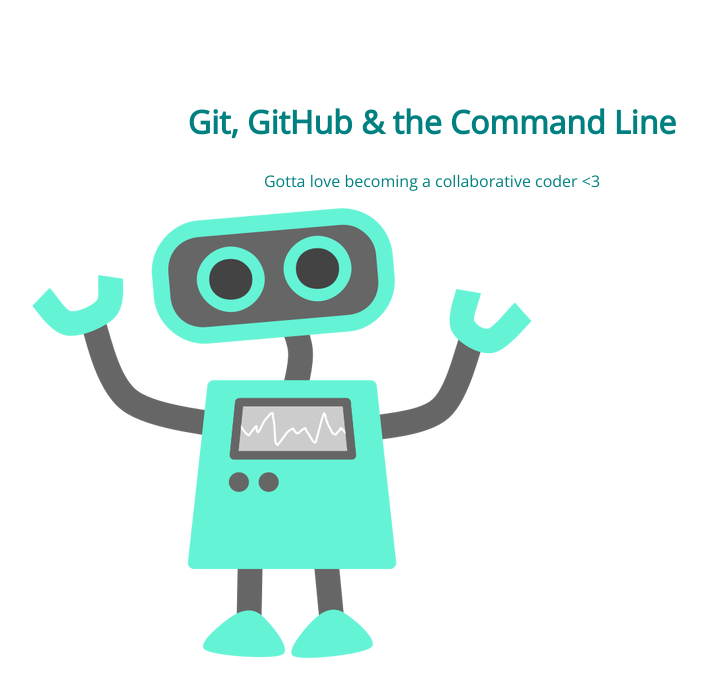
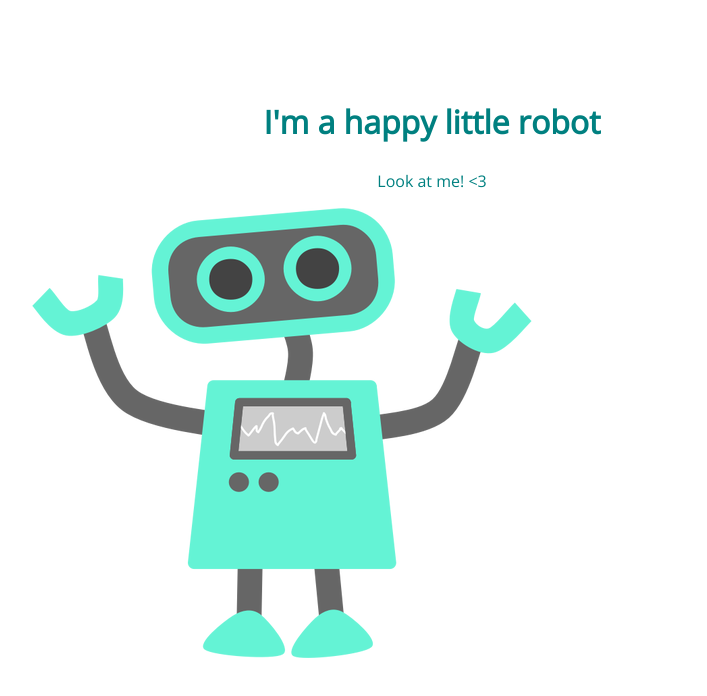
Before and after one commit to Sp3ktor/105-project, a plain HTML site: page index.html in a window 1280 px wide. Shown: the whole page, without its empty margins (208-915 px from the left). Drawn offline with nearby package versions, Linux system fonts and the light colour scheme.

Commit message:
changed text

```diff
--- a/index.html
+++ b/index.html
@@ -8,8 +8,8 @@
 </head>
 <body>
 	<section>
-		<h1>Git, GitHub & the Command Line</h1>
-		<p>Gotta love becoming a collaborative coder <3</p>
+		<h1>I'm a happy little robot</h1>
+		<p>Look at me! <3</p>
 		<img src="img/happy-blue-robot.png">
 	</section>
 </body>
```
